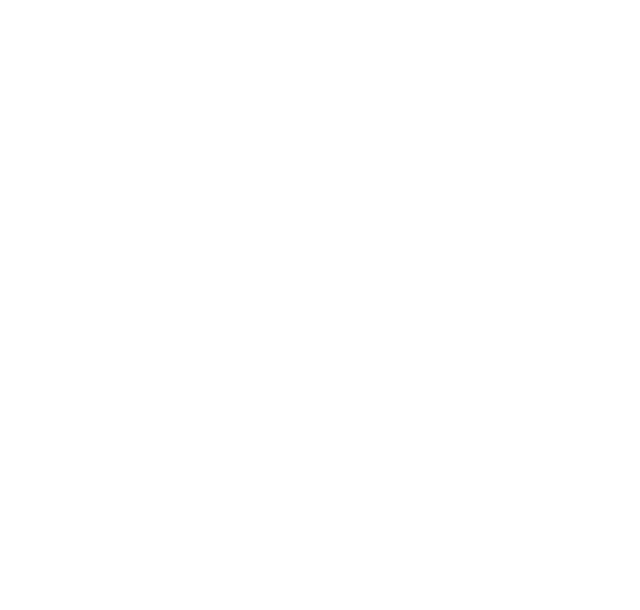
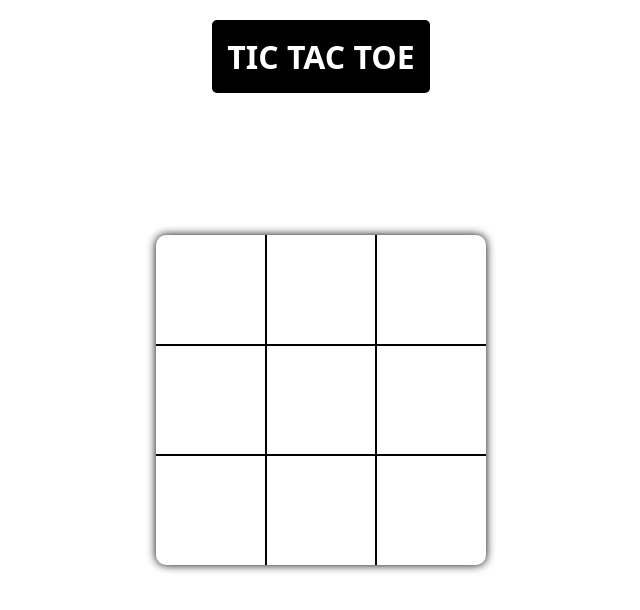
Before and after one commit to santiago124/TicTacToe, a plain HTML site: page index.html in a window 1280 px wide. Shown: the whole page, without its empty margins (319-959 px from the left). Drawn offline with Linux system fonts and the light colour scheme.

Commit message:
Funcionalidad básica

```diff
--- a/index.html
+++ b/index.html
@@ -3,9 +3,11 @@
 <head>
     <meta charset="UTF-8">
     <meta name="viewport" content="width=device-width, initial-scale=1.0">
+    <link rel="stylesheet" href="style.css">
     <title>Document</title>
 </head>
 <body>
+    <h1 class="title">TIC TAC TOE</h1>
     <div class="container">
         <div class="space" id="1"></div>
         <div class="space" id="2"></div>
@@ -17,5 +19,6 @@
         <div class="space" id="8"></div>
         <div class="space" id="9"></div>
     </div>
+    <script src="./index.js"></script>
 </body>
 </html>
--- /dev/null
+++ b/index.js
@@ -0,0 +1,16 @@
+const spaces = document.querySelectorAll(".space");
+
+playerattemp = "X"
+const printplayer = (space) => {
+    if(!spaces[space].innerHTML){
+        spaces[space].innerHTML = playerattemp
+        playerattemp = playerattemp == "X" ? "O" : "X";
+    }else{
+        alert("Espacio Ocupado")
+    }
+
+}
+
+spaces.forEach(space => {
+    space.addEventListener("click", ()=>printplayer(space.id - 1))
+} )
--- /dev/null
+++ b/style.css
@@ -0,0 +1,46 @@
+*{
+    font-family: system-ui, -apple-system, BlinkMacSystemFont, 'Segoe UI', Roboto, Oxygen, Ubuntu, Cantarell, 'Open Sans', 'Helvetica Neue', sans-serif;
+}
+
+body{
+    display: flex;
+    min-height: 100vh;
+    margin: 0;
+    justify-content: center;
+    align-items: center;
+}
+
+.title{
+    position: absolute;
+    top: 20px;
+    padding: 15px;
+    background-color: black;
+    color: white;
+    border-radius: 5px;
+    margin: 0;
+}
+
+.container{
+    width: 330px;
+    height: 330px;
+    display: grid;
+    grid-template-columns: repeat(3, 110px);
+    grid-template-rows: repeat(3, 110px);
+    overflow: hidden;
+    box-shadow: 0 0 10px;
+    border-radius: 10px;
+    >.space{
+        display: flex;
+        justify-content: center;
+        align-items: center;
+        font-weight: bold;
+        font-size: 40px;
+        outline: 1px solid;
+        transition: .3s;
+        &:hover{
+            background-color: black;
+            cursor: pointer;
+            color: white;
+        }
+    }
+}
```
